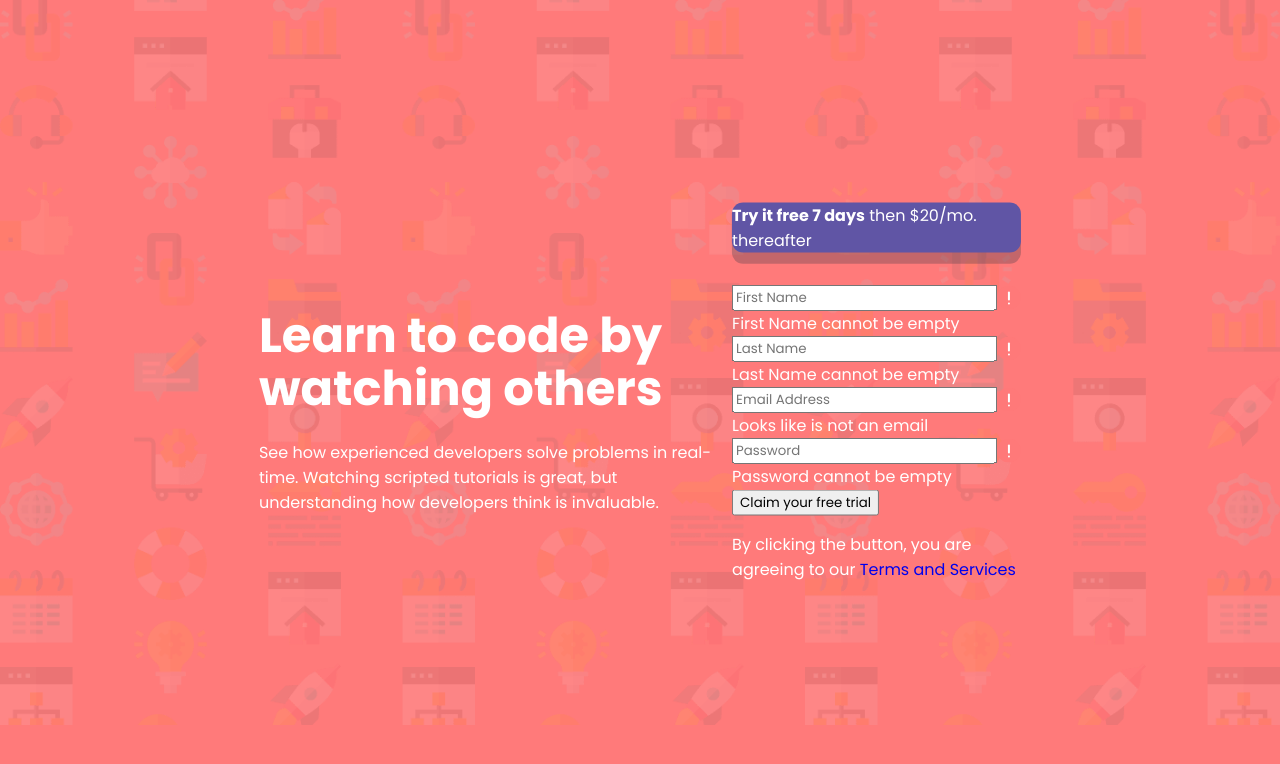
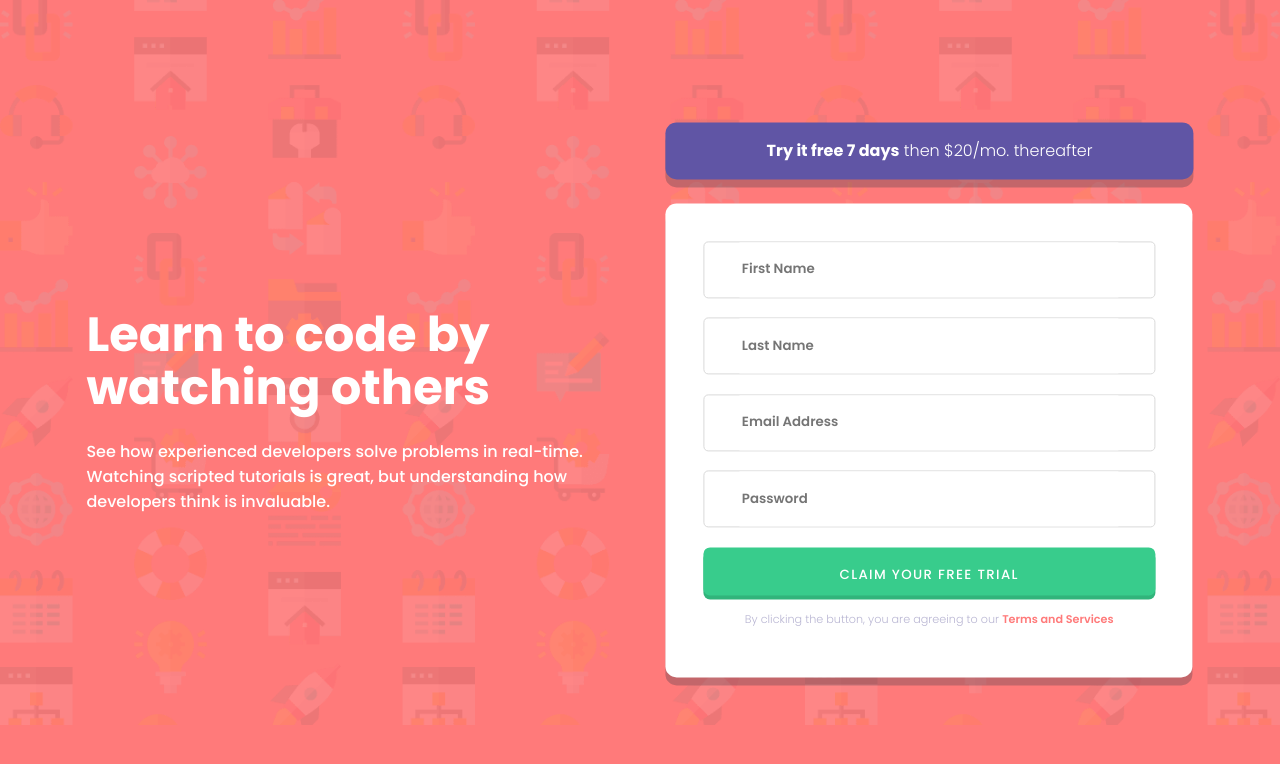
Before and after one commit to kevinfreitasv80/Intro-Component-With-Sign-Up-Form, a plain HTML site: page index.html in a window 1280 px wide. Drawn offline with Linux system fonts and the light colour scheme.

Commit message:
Intro component with sign up form

```diff
--- /dev/null
+++ b/assets/script.js
@@ -0,0 +1 @@
+const send = document.getElementById("send");
--- a/assets/style.css
+++ b/assets/style.css
@@ -1,4 +1,4 @@
-@import url('https://fonts.googleapis.com/css2?family=Poppins:wght@400;500;600;700&display=swap');
+@import url('https://fonts.googleapis.com/css2?family=Poppins:wght@300;500;600;700&display=swap');
 
 html, body, input, button{
     font-family: "Poppins", sans-serif;
@@ -13,37 +13,120 @@ body{
     background-size: cover;
     font-size: 16px;
 }
-
+input, button{
+    border: none;
+    outline: none;
+}
+input{
+    width: 28.1em;
+    height: 4em;
+    font-weight: 700;
+    color: #363636;
+    caret-color: hsl(248, 32%, 49%);
+}
+input::placeholder{
+    font-weight: 600;
+}
+button{
+    cursor: pointer;
+}
 main, .inputAndImg{
     display: flex;
     align-items: center;
+}
+
+main, button{
+    color: hsl(0, 0%, 100%);
 }
 main{
     position: absolute;
     top: 50%;
     left: 50%;
     transform: translate(-50%, -50%);
-    color: white;
 }
 main>section:last-child{
-    width: 33em;
+    margin-left: 5em;
 }
 
 h1{
     font-size: 3em;
     line-height: 1.1em;
     margin-bottom: .5em;
+    min-width: 8.5em;
+}
+h1+p{
+    min-width: 31.2em;
 }
 
+.news, .form{
+    border-radius: .7em;
+    box-shadow: 0 .5em 0 hsla(249, 10%, 26%, 0.308);
+}
 .news{
     background: hsl(248, 32%, 49%);
-    box-shadow: 0 .7em 0 hsla(249, 10%, 26%, 0.308);
-    border-radius: .7em;
-    margin-bottom: 2em;
-    width: 100%;
+    margin-bottom: 1.5em;
+    text-align: center;
+    width: 33em;
+    padding: 1em 0;
+    font-weight: 300;
 }
 
 a{
+    font-weight: 600;
     text-decoration: none;
-    color: ;
+    color: hsl(0, 100%, 74%);
 }
+
+.inputAndImg{
+    justify-content: center;
+    border: 1px solid hsl(0, 0%, 85%);
+    border-radius: .3em;
+}
+.inputAndImg{
+    margin-bottom: 1.2em;
+}
+.inputAndImg:has(input:focus){
+    border-color: hsl(248, 32%, 49%);
+}
+
+.form{
+    padding: 2.35em;
+    width: 28.25em;
+    background: white;
+}
+
+span{
+    display: none;
+    justify-content: end;
+    color: hsl(0, 100%, 74%);
+}
+
+button{
+    width: 100%;
+    border-radius: .5em;
+    letter-spacing: .1em;
+    padding: 1.4em 0 .7em;
+    box-shadow: 0 .3em 0 hsl(154, 57%, 45%);
+    text-transform: uppercase;
+    background: hsl(154, 59%, 51%);
+    font-weight: 500;
+}
+
+.pTerms{
+    margin-top: 1.5em;
+    font-weight: 200;
+    text-align: center;
+    font-size: .7em;
+    color: hsl(246, 25%, 77%);
+}
+
+.inputAndImg.error{
+    border: 1px solid red;
+}
+.inputAndImg.error>img{
+    display: block;
+}
+
+img[src$="error.svg"]{
+    display: none;
+}
--- a/index.html
+++ b/index.html
@@ -6,6 +6,7 @@
     <link rel="icon" type="image/png" sizes="32x32" href="./images/favicon-32x32.png">
     <title>Frontend Mentor | Intro component with sign up form</title>
     <link rel="stylesheet" href="./assets/style.css">
+    <script src="./assets/script.js"></script>
   </head>
   <body>
     <main>
@@ -15,33 +16,33 @@
       </section>
       <section>
         <article class="news"><strong>Try it free 7 days</strong> then $20/mo. thereafter</article>
-        <section>
+        <section class="form">
           <section>
             <section>
               <article class="inputAndImg">
-                <input type="text" placeholder="First Name" required>
+                <input id="firstName" type="text" placeholder="First Name" required>
                 <img src="./images/icon-error.svg" alt="Icon Error">
               </article>
               <span>First Name cannot be empty</span>
               <article class="inputAndImg">
-                <input type="text" placeholder="Last Name" required>
+                <input id="lastName" type="text" placeholder="Last Name" required>
                 <img src="./images/icon-error.svg" alt="Icon Error">
               </article>
               <span>Last Name cannot be empty</span>
               <article class="inputAndImg">
-                <input type="email" placeholder="Email Address" required>
+                <input id="email" type="email" placeholder="Email Address" required>
                 <img src="./images/icon-error.svg" alt="Icon Error">
               </article>
               <span>Looks like is not an email</span>
               <article class="inputAndImg">
-                <input type="password" placeholder="Password" required>
+                <input id="password" type="password" placeholder="Password" required>
                 <img src="./images/icon-error.svg" alt="Icon Error">
               </article>
               <span>Password cannot be empty</span>
             </section>
-            <button>Claim your free trial</button>
+            <button id="send">Claim your free trial</button>
           </section>
-          <p>By clicking the button, you are agreeing to our <a href="#">Terms and Services</a></p>
+          <p class="pTerms">By clicking the button, you are agreeing to our <a href="#">Terms and Services</a></p>
         </section>
       </section>
     </main>
```
